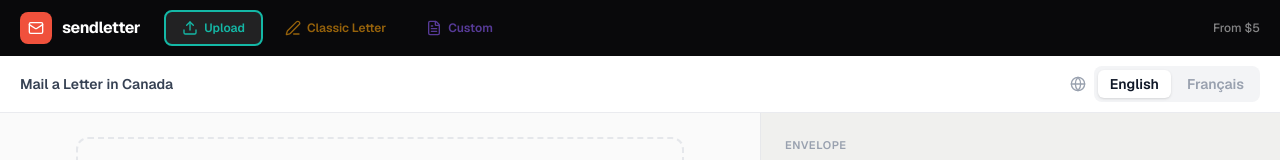
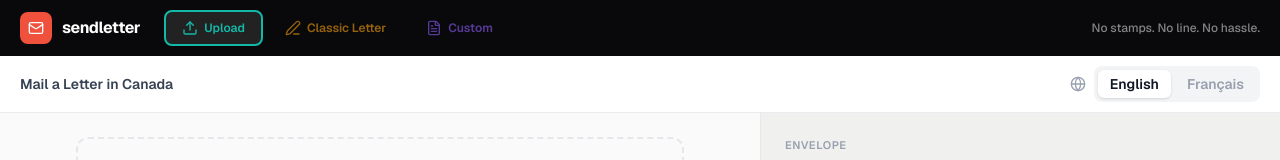
Before and after one commit to tzshand/sendletter, a Next.js app: page / in a window 1280 px wide. Shown: the top 160 px of the page. Built offline with nearby package versions, Linux system fonts and the light colour scheme.

Commit message:
Replace price tagline with value proposition: No stamps. No line. No hassle.

```diff
--- a/src/app/page.tsx
+++ b/src/app/page.tsx
@@ -388,7 +388,7 @@ export default function Home() {
             {isFr ? "Aperçu" : "Preview"}
           </button>
           <span className="text-xs text-white/50 font-medium hidden sm:block">
-            {isFr ? `À partir de $5` : `From $5`}
+            {isFr ? "Sans timbres. Sans file. Sans stress." : "No stamps. No line. No hassle."}
           </span>
         </div>
       </header>
```
